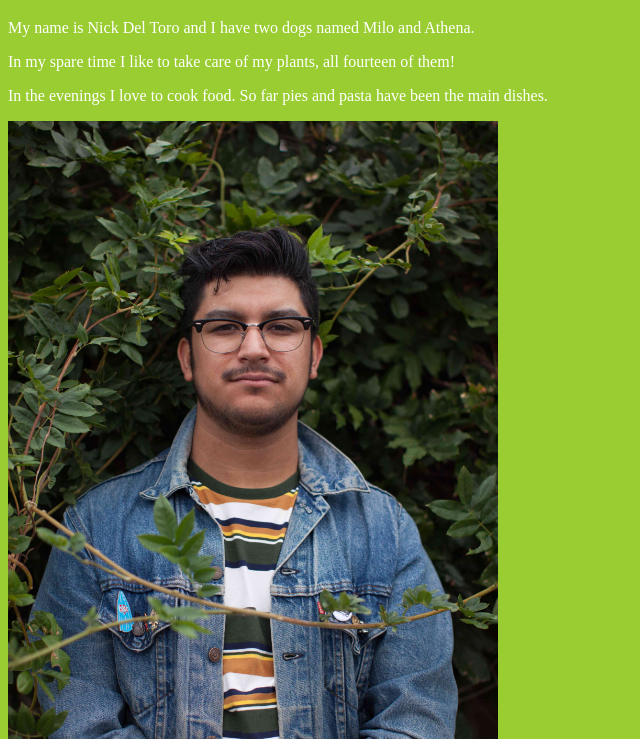
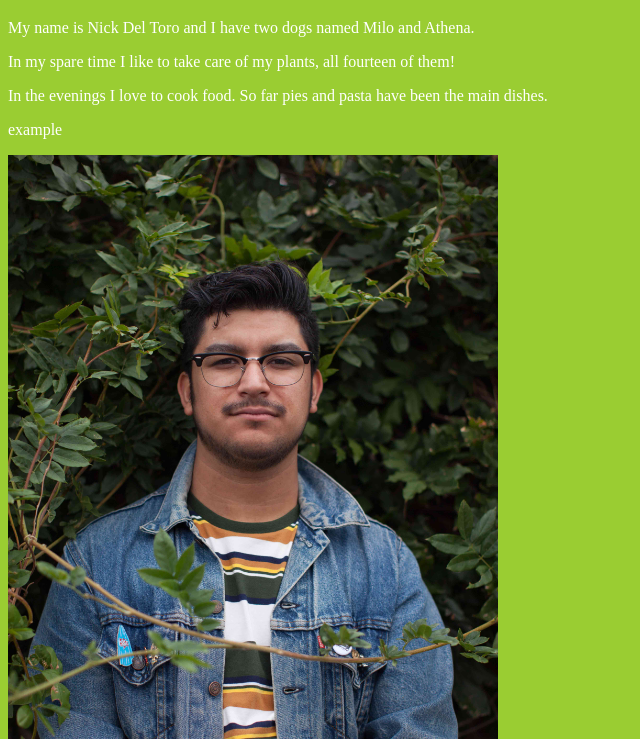
Before and after one commit to nickdt96/about-your-name, a plain HTML site: page index.html in a window 1280 px wide. Shown: the part 61-800 px from the top of the page, without its empty margins (0-640 px from the left). Drawn offline with Linux system fonts and the light colour scheme.

Commit message:
updated style.css

```diff
--- a/index.html
+++ b/index.html
@@ -10,6 +10,7 @@
 <p>My name is Nick Del Toro and I have two dogs named Milo and Athena.</p>
 <p>In my spare time I like to take care of my plants, all fourteen of them!</p>
 <p>In the evenings I love to cook food. So far pies and pasta have been the main dishes.</p>
+<p> example </p>
 <p> <img src="image-me.jpg" width="490" height="735" alt="My Profile Pic"> </p>
 </body>
 </html>
```
